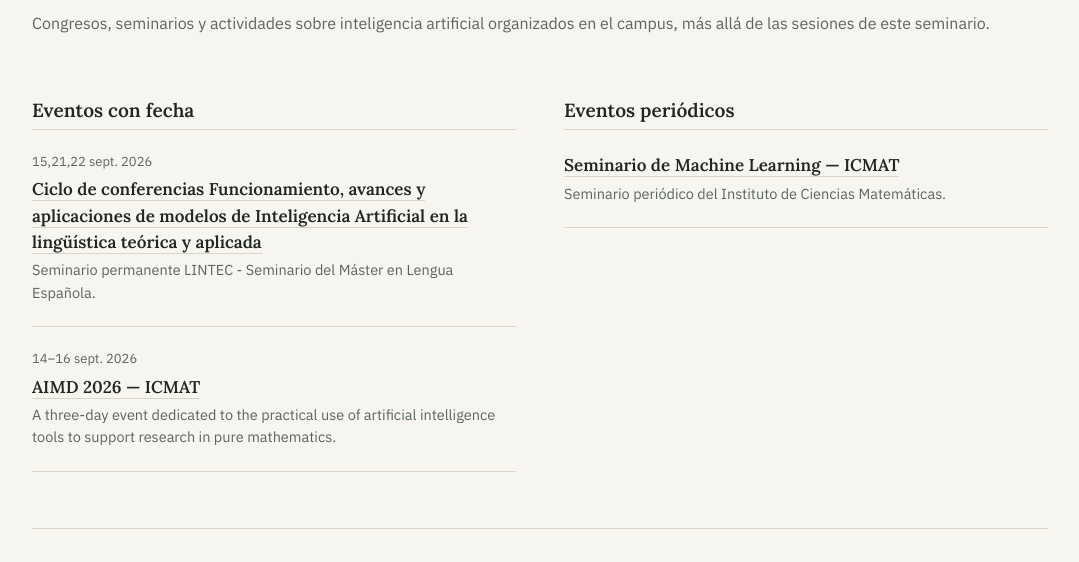
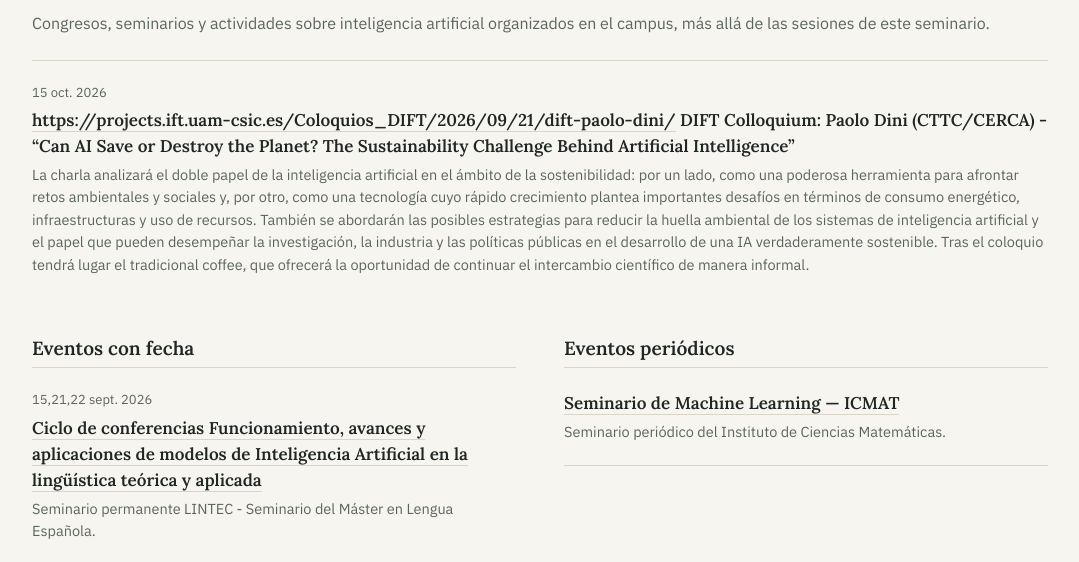
Before and after one commit to sinterdia/seminario-interdisciplinar-ia, a plain HTML site: page otros-eventos.html in a window 1280 px wide. Shown: the part 174-736 px from the top of the page, without its empty margins (100-1179 px from the left). Drawn offline with Linux system fonts and the light colour scheme.

Commit message:
Add event for DIFT Colloquium on AI sustainability
Added a new event detailing a colloquium on AI sustainability.

```diff
--- a/otros-eventos.html
+++ b/otros-eventos.html
@@ -29,6 +29,12 @@
     <h1>Otros eventos de IA en el campus</h1>
     <p>Congresos, seminarios y actividades sobre inteligencia artificial organizados en el campus, más allá de las sesiones de este seminario.</p>
   </section>
+
+      <div class="list-row">
+        <div class="event-date">15 oct. 2026</div>
+        <h3><a href="https://projects.ift.uam-csic.es/Coloquios_DIFT/2026/09/21/dift-paolo-dini/" target="_blank" rel="noopener">https://projects.ift.uam-csic.es/Coloquios_DIFT/2026/09/21/dift-paolo-dini/</a> DIFT Colloquium: Paolo Dini (CTTC/CERCA) - “Can AI Save or Destroy the Planet? The Sustainability Challenge Behind Artificial Intelligence”</h3>
+        <p> La charla analizará el doble papel de la inteligencia artificial en el ámbito de la sostenibilidad: por un lado, como una poderosa herramienta para afrontar retos ambientales y sociales y, por otro, como una tecnología cuyo rápido crecimiento plantea importantes desafíos en términos de consumo energético, infraestructuras y uso de recursos. También se abordarán las posibles estrategias para reducir la huella ambiental de los sistemas de inteligencia artificial y el papel que pueden desempeñar la investigación, la industria y las políticas públicas en el desarrollo de una IA verdaderamente sostenible. Tras el coloquio tendrá lugar el tradicional coffee, que ofrecerá la oportunidad de continuar el intercambio científico de manera informal. </p>
+      </div>
 
   <div class="events-grid">
     <section class="events-col">
```
